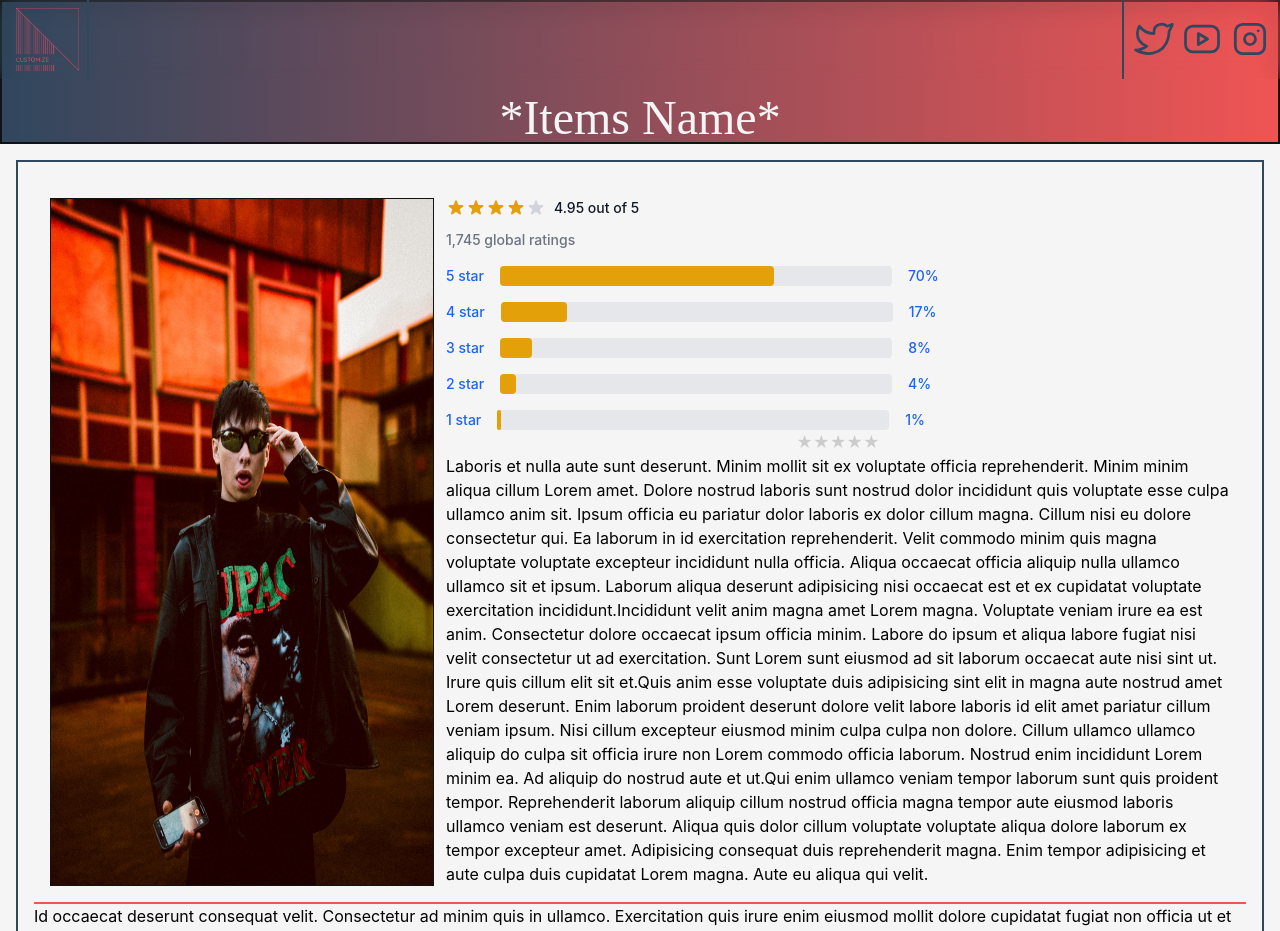
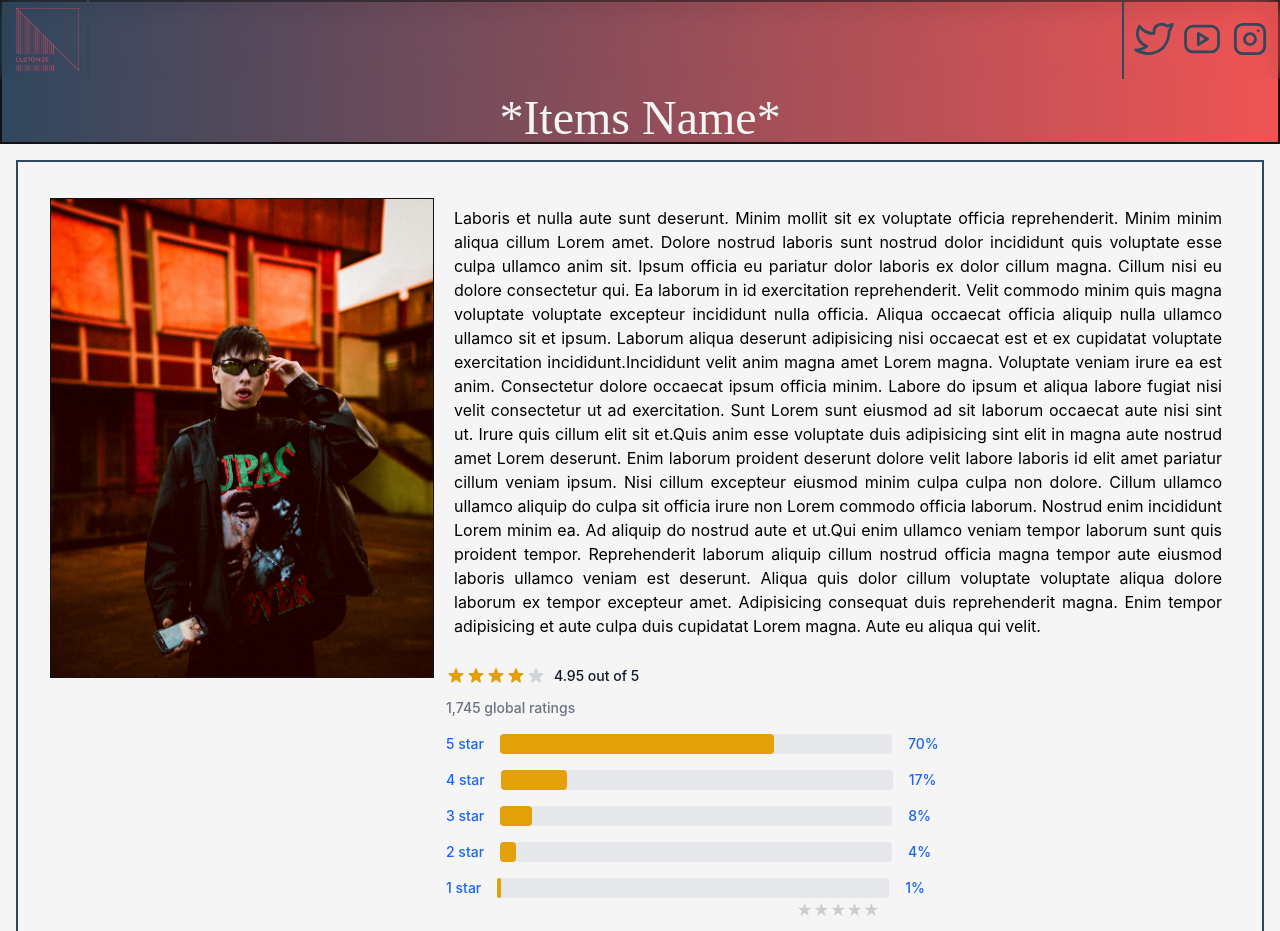
Before and after one commit to JovitoAddo/prtfl2, a React (Create React App) app: page /items in a window 1280 px wide. Shown: the top 931 px of the page. Built offline with nearby package versions, Linux system fonts and the light colour scheme.

Commit message:
redux toolkit setup

```diff
--- a/package.json
+++ b/package.json
@@ -3,6 +3,7 @@
   "version": "0.1.0",
   "private": true,
   "dependencies": {
+    "@reduxjs/toolkit": "^1.9.0",
     "@testing-library/jest-dom": "^5.16.5",
     "@testing-library/react": "^13.4.0",
     "@testing-library/user-event": "^13.5.0",
@@ -12,6 +13,7 @@
     "react": "^18.2.0",
     "react-dom": "^18.2.0",
     "react-fast-marquee": "^1.3.5",
+    "react-redux": "^8.0.5",
     "react-router-dom": "^6.4.2",
     "react-scripts": "5.0.1",
     "swiper": "^8.4.4",
--- /dev/null
+++ b/src/App/store.js
@@ -0,0 +1,9 @@
+import { configureStore } from "@reduxjs/toolkit";
+import counterReducer from '../Components/Counter/counterSlice'
+
+
+export const store = configureStore({
+    reducer:{
+            counter: counterReducer,
+    }
+})
--- /dev/null
+++ b/src/Components/Counter/counterSlice.js
@@ -0,0 +1,22 @@
+import { createSlice } from "@reduxjs/toolkit"
+
+const initialState = {
+    count: 0
+}
+
+export const counterSlice = createSlice({
+    name: 'counter',
+    initialState,
+    reducers: {
+        increment:(state)=>{
+            state.count += 1;
+        },
+        decrement:(state)=>{
+            state.count -= 1;
+        }
+    }
+})
+
+export const {increment, decrement} = counterSlice.actions
+
+export default counterSlice.reducer
--- a/src/Pages/ItemPage.js
+++ b/src/Pages/ItemPage.js
@@ -20,10 +20,42 @@ const ItemPage = () => {
           <img
             src={Models.np1}
             alt=""
-            className="w-96 border border-customblack"
+            className="w-96 h-fit border border-customblack"
           />
           <div className="grid justify-items-center">
-            <div className="w-full grid items-center">
+
+            <p className="text-justify p-2">
+              Laboris et nulla aute sunt deserunt. Minim mollit sit ex voluptate
+              officia reprehenderit. Minim minim aliqua cillum Lorem amet.
+              Dolore nostrud laboris sunt nostrud dolor incididunt quis
+              voluptate esse culpa ullamco anim sit. Ipsum officia eu pariatur
+              dolor laboris ex dolor cillum magna. Cillum nisi eu dolore
+              consectetur qui. Ea laborum in id exercitation reprehenderit.
+              Velit commodo minim quis magna voluptate voluptate excepteur
+              incididunt nulla officia. Aliqua occaecat officia aliquip nulla
+              ullamco ullamco sit et ipsum. Laborum aliqua deserunt adipisicing
+              nisi occaecat est et ex cupidatat voluptate exercitation
+              incididunt.Incididunt velit anim magna amet Lorem magna. Voluptate
+              veniam irure ea est anim. Consectetur dolore occaecat ipsum
+              officia minim. Labore do ipsum et aliqua labore fugiat nisi velit
+              consectetur ut ad exercitation. Sunt Lorem sunt eiusmod ad sit
+              laborum occaecat aute nisi sint ut. Irure quis cillum elit sit
+              et.Quis anim esse voluptate duis adipisicing sint elit in magna
+              aute nostrud amet Lorem deserunt. Enim laborum proident deserunt
+              dolore velit labore laboris id elit amet pariatur cillum veniam
+              ipsum. Nisi cillum excepteur eiusmod minim culpa culpa non dolore.
+              Cillum ullamco ullamco aliquip do culpa sit officia irure non
+              Lorem commodo officia laborum. Nostrud enim incididunt Lorem minim
+              ea. Ad aliquip do nostrud aute et ut.Qui enim ullamco veniam
+              tempor laborum sunt quis proident tempor. Reprehenderit laborum
+              aliquip cillum nostrud officia magna tempor aute eiusmod laboris
+              ullamco veniam est deserunt. Aliqua quis dolor cillum voluptate
+              voluptate aliqua dolore laborum ex tempor excepteur amet.
+              Adipisicing consequat duis reprehenderit magna. Enim tempor
+              adipisicing et aute culpa duis cupidatat Lorem magna. Aute eu
+              aliqua qui velit.
+            </p>
+            <div className="w-full grid pt-5 ">
               <div class="flex items-center mb-3">
                 <svg
                   aria-hidden="true"
@@ -154,37 +186,6 @@ const ItemPage = () => {
               </div>
             </div>
             <StarRating/>
-            <p>
-              Laboris et nulla aute sunt deserunt. Minim mollit sit ex voluptate
-              officia reprehenderit. Minim minim aliqua cillum Lorem amet.
-              Dolore nostrud laboris sunt nostrud dolor incididunt quis
-              voluptate esse culpa ullamco anim sit. Ipsum officia eu pariatur
-              dolor laboris ex dolor cillum magna. Cillum nisi eu dolore
-              consectetur qui. Ea laborum in id exercitation reprehenderit.
-              Velit commodo minim quis magna voluptate voluptate excepteur
-              incididunt nulla officia. Aliqua occaecat officia aliquip nulla
-              ullamco ullamco sit et ipsum. Laborum aliqua deserunt adipisicing
-              nisi occaecat est et ex cupidatat voluptate exercitation
-              incididunt.Incididunt velit anim magna amet Lorem magna. Voluptate
-              veniam irure ea est anim. Consectetur dolore occaecat ipsum
-              officia minim. Labore do ipsum et aliqua labore fugiat nisi velit
-              consectetur ut ad exercitation. Sunt Lorem sunt eiusmod ad sit
-              laborum occaecat aute nisi sint ut. Irure quis cillum elit sit
-              et.Quis anim esse voluptate duis adipisicing sint elit in magna
-              aute nostrud amet Lorem deserunt. Enim laborum proident deserunt
-              dolore velit labore laboris id elit amet pariatur cillum veniam
-              ipsum. Nisi cillum excepteur eiusmod minim culpa culpa non dolore.
-              Cillum ullamco ullamco aliquip do culpa sit officia irure non
-              Lorem commodo officia laborum. Nostrud enim incididunt Lorem minim
-              ea. Ad aliquip do nostrud aute et ut.Qui enim ullamco veniam
-              tempor laborum sunt quis proident tempor. Reprehenderit laborum
-              aliquip cillum nostrud officia magna tempor aute eiusmod laboris
-              ullamco veniam est deserunt. Aliqua quis dolor cillum voluptate
-              voluptate aliqua dolore laborum ex tempor excepteur amet.
-              Adipisicing consequat duis reprehenderit magna. Enim tempor
-              adipisicing et aute culpa duis cupidatat Lorem magna. Aute eu
-              aliqua qui velit.
-            </p>
           </div>
         </div>
 
--- a/src/index.js
+++ b/src/index.js
@@ -5,14 +5,18 @@ import App from "./App";
 import reportWebVitals from "./reportWebVitals";
 import { BrowserRouter } from "react-router-dom";
 import ScrollToTop from "./Assets/ScrollToTop";
+import { store } from "./App/store";
+import { Provider } from "react-redux";
 
 const root = ReactDOM.createRoot(document.getElementById("root"));
 root.render(
-  <React.StrictMode>
+  <React.StrictMode><Provider store={store}>
     <BrowserRouter>
-    <ScrollToTop/>
-      <App />
-    </BrowserRouter>
+      <ScrollToTop />
+
+        <App />
+
+    </BrowserRouter></Provider>
   </React.StrictMode>
 );
 
```
Also changed, not shown: 1 other file (tests, documents, lock files or other folders).
